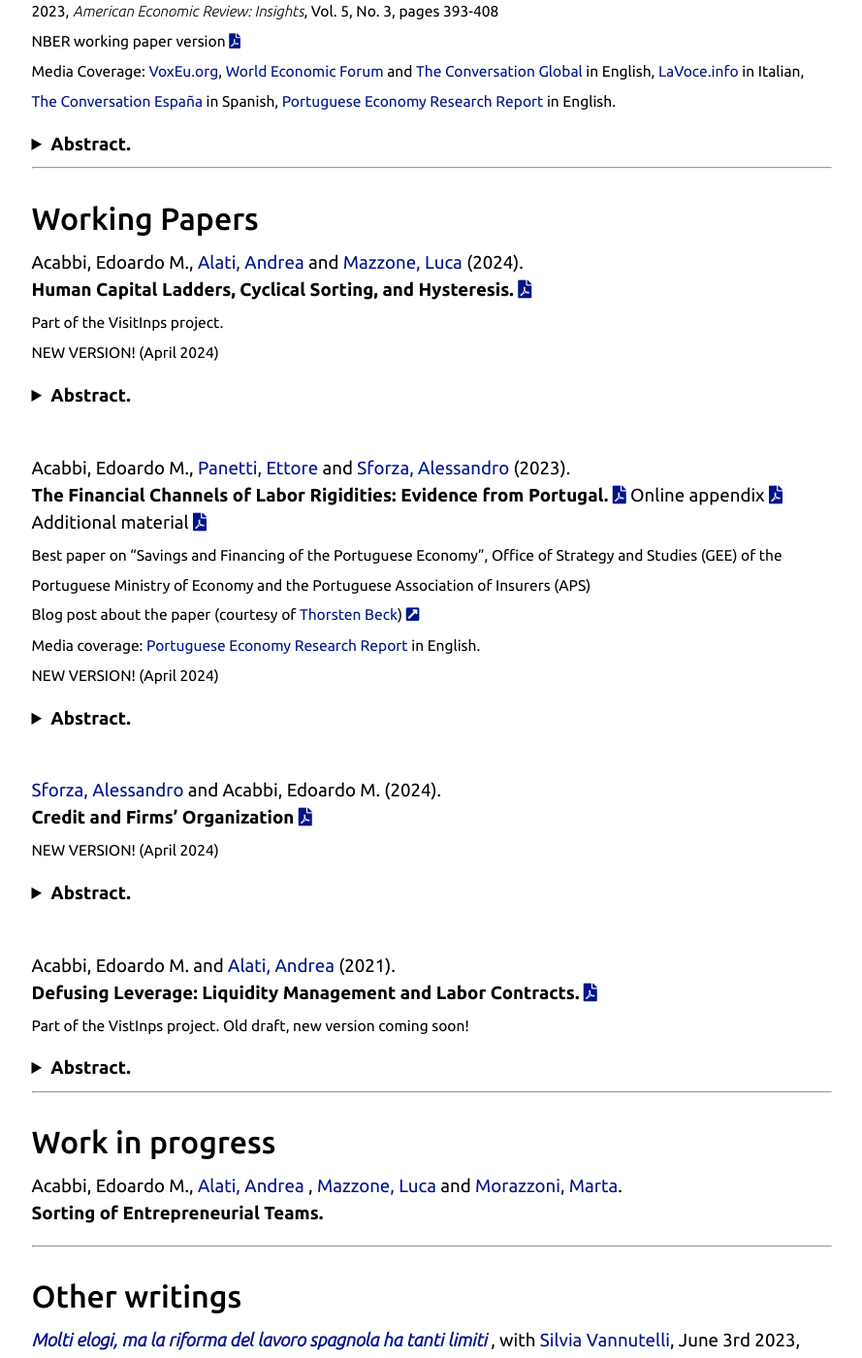
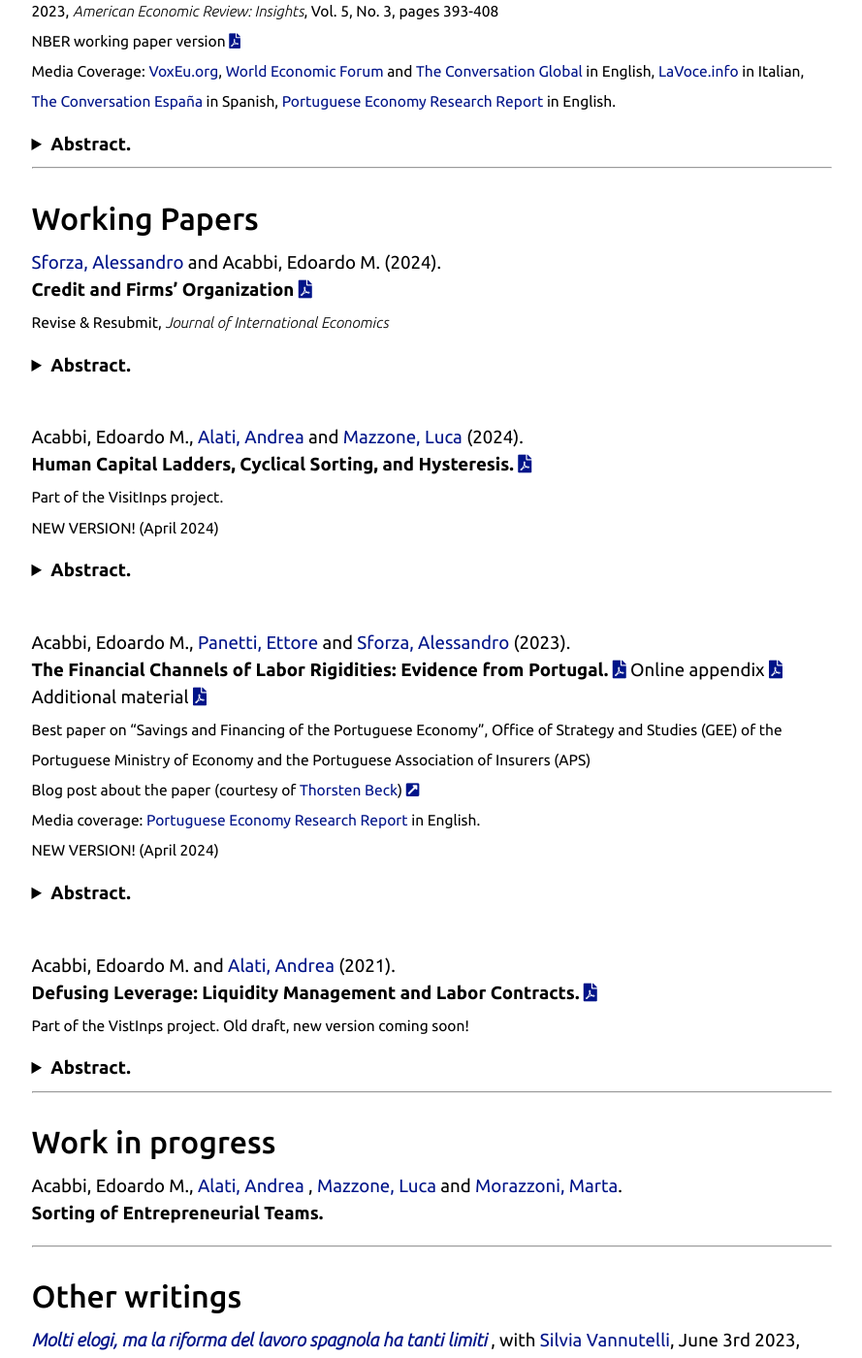
Before and after one commit to eacabbi/eacabbi.github.io, a Jekyll site: the page built from index.md, in a window 1280 px wide and 1400 px high, scrolled down 1044 px. Shown: the whole window at 97% size, without its empty margins (195-1084 px from the left). Built offline with Jekyll 4.4.1, drawn with Linux system fonts in a browser that asks for light colours; some web fonts are replaced; part of the change alters nothing that is shown.

Commit message:
update RR

```diff
--- a/index.md
+++ b/index.md
@@ -37,6 +37,16 @@ We document the consequences of losing a job across countries using a harmonized
 
 ## Working Papers
 
+<a href="https://sites.google.com/site/alessandrosforza87/home"> Sforza, Alessandro</a> and Acabbi, Edoardo M. (2024).
+<br>**Credit and Firms' Organization**  <a href="{{ site.url }}/docs/SA.pdf" class="{{ site.pdf_icon }}" title="{{ site.pdf_title }}" id="icon"></a>
+<br> <sub> Revise & Resubmit, _Journal of International Economics_ </sub>
+
+<details>
+<summary><b> Abstract. </b></summary>
+We investigate how credit availability affects the organization of firms’ labor. We construct an instrument for firm’s credit supply based on firm-bank credit linkages and conduct an event study on the decision to reorganize the labor force using data on Portuguese firms, workers and banks. We show that the reorganization of the firms’ labor structure is connected to the financing of machines and equipment: firms that invested in machines and equipment are more exposed to credit shortages and reorganize by reducing employment of production workers and specialized workers that are complementary with machines. These findings shed light on how credit dynamics shape labor decisions within firms, providing valuable insights into their behavior in response to financial limitations.
+</details>
+
+<br>
 Acabbi, Edoardo M., <a href="https://andrealati.github.io"> Alati, Andrea </a> and <a href="https://lucamazzone.github.io/"> Mazzone, Luca</a> (2024).
 **Human Capital Ladders, Cyclical Sorting, and Hysteresis.** <a href="https://papers.ssrn.com/sol3/papers.cfm?abstract_id=4068858" class="{{ site.pdf_icon }}" title="{{ site.pdf_title }}" id="icon"></a>
 <br> <sub> Part of the VisitInps project. </sub>
@@ -61,17 +71,6 @@ Acabbi, Edoardo M., <a href="https://sites.google.com/view/ettorepanetti"> Panet
 <summary><b> Abstract. </b></summary>
 
 We study how labor rigidities affect firms' responses to liquidity shocks. Using administrative data on workers, firms and banks in Portugal, we establish two key results. First, we show that the negative effects on employment and firm survival of an unexpected liquidity shock through a contraction in short-term credit are concentrated in firms deriving greater value added from labor. These firms tend to feature a higher-skill, less replaceable workforce, requiring greater investment in on-the-job training. Second, firm productivity does not mitigate the impact of liquidity shocks. Our findings suggest that labor rigidity impedes productivity-enhancing reallocation during financial crises.
-</details>
-
-
-<br>
-<a href="https://sites.google.com/site/alessandrosforza87/home"> Sforza, Alessandro</a> and Acabbi, Edoardo M. (2024).
-<br>**Credit and Firms' Organization**  <a href="{{ site.url }}/docs/SA.pdf" class="{{ site.pdf_icon }}" title="{{ site.pdf_title }}" id="icon"></a>
-<br> <sub>NEW VERSION! (April 2024)</sub>
-
-<details>
-<summary><b> Abstract. </b></summary>
-We investigate how credit availability affects the organization of firms’ labor. We construct an instrument for firm’s credit supply based on firm-bank credit linkages and conduct an event study on the decision to reorganize the labor force using data on Portuguese firms, workers and banks. We show that the reorganization of the firms’ labor structure is connected to the financing of machines and equipment: firms that invested in machines and equipment are more exposed to credit shortages and reorganize by reducing employment of production workers and specialized workers that are complementary with machines. These findings shed light on how credit dynamics shape labor decisions within firms, providing valuable insights into their behavior in response to financial limitations.
 </details>
 
 <br>
```
Also changed, not shown: 1 other file.
